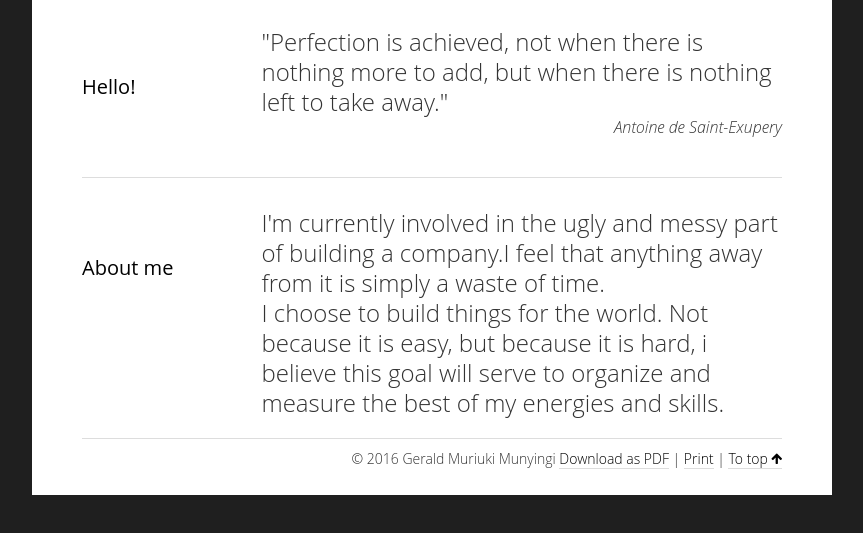
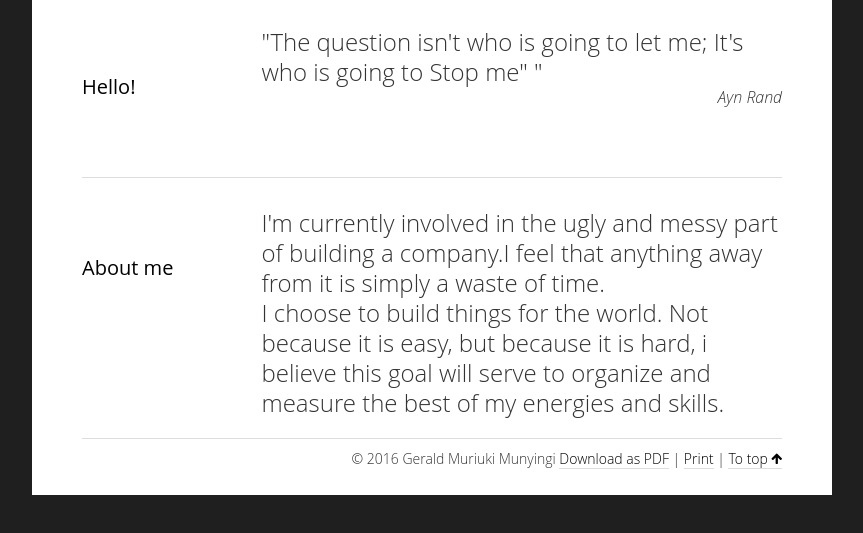
Before and after one commit to itsmuriuki/itsmuriuki.github.io, a plain HTML site: page index.htm in a window 1280 px wide. Shown: the part 231-764 px from the top of the page, without its empty margins (208-1071 px from the left). Drawn offline with Linux system fonts and the light colour scheme.

Commit message:
Update index.htm

```diff
--- a/index.htm
+++ b/index.htm
@@ -64,8 +64,8 @@
 					<h3>Hello!</h3>
 				</header>
 				<div class="span9 ">
-					<p class="welcome">"Perfection is achieved, not when there is nothing more to add, but when there is nothing left to take away." <br>
-					<p class="auth"> <i>Antoine de Saint-Exupery</i>  </p>
+					<p class="welcome">"The question isn't who is going to let me; It's who is going to Stop me" " <br>
+					<p class="auth"> <i>Ayn Rand</i>  </p>
 				</div>
 			</article>
 
```
